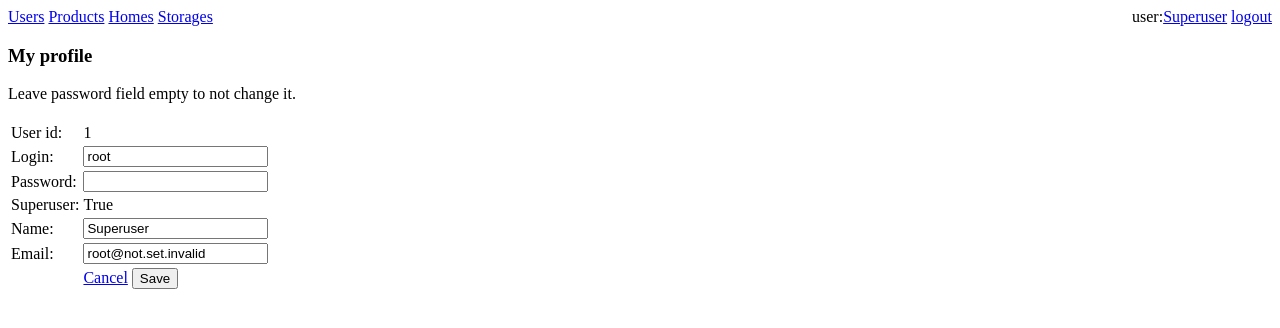
After one commit to Peanhua/HomeStorage, a Flask app: page /profile in a window 1280 px wide. The commit adds this page. Shown: the top 328 px of the page. Run offline with Flask 2, Linux system fonts and the light colour scheme; a user stored in the database is signed in.

Commit message:
Add profile edit view.

```diff
--- a/application/templates/layout.html
+++ b/application/templates/layout.html
@@ -16,7 +16,7 @@
       <a href="{{ url_for('storages_index') }}">Storages</a>
 
       <span style="float: right;">
-        user:{{ current_user.name }} <a href="{{ url_for('auth_logout') }}">logout</a>
+        user:<a href="{{ url_for('users_profile_edit') }}">{{ current_user.name }}</a> <a href="{{ url_for('auth_logout') }}">logout</a>
       </span>
     </div>
 
--- /dev/null
+++ b/application/templates/users/edit_profile.html
@@ -0,0 +1,65 @@
+{% extends "layout.html" %}
+
+{% block body %}
+<h3>My profile</h3>
+<div>Leave password field empty to not change it.</div>
+<div>&nbsp;</div>
+<form method="POST">
+  <table>
+    <tr>
+      <td>User id:</td><td>{{ user.user_id }}</td>
+    </tr>
+    <tr>
+      <td>{{ form.login.label }}</td><td>{{ form.login }}</td>
+      <td>
+        <ul>
+          {% for error in form.login.errors %}
+          <li>{{ error }}</li>
+          {% endfor %}
+        </ul>
+      </td>
+    </tr>
+    <tr>
+      <td>{{ form.password.label }}</td><td>{{ form.password }}</td>
+      <td>
+        <ul>
+          {% for error in form.password.errors %}
+          <li>{{ error }}</li>
+          {% endfor %}
+        </ul>
+      </td>
+    </tr>
+    <tr>
+      <td>Superuser:</td><td>{{ user.superuser }}</td>
+    </tr>
+    <tr>
+      <td>{{ form.name.label }}</td><td>{{ form.name }}</td>
+      <td>
+        <ul>
+          {% for error in form.name.errors %}
+          <li>{{ error }}</li>
+          {% endfor %}
+        </ul>
+      </td>
+    </tr>
+    <tr>
+      <td>{{ form.email.label }}</td><td>{{ form.email }}</td>
+      <td>
+        <ul>
+          {% for error in form.email.errors %}
+          <li>{{ error }}</li>
+          {% endfor %}
+        </ul>
+      </td>
+    </tr>
+    <tr>
+      <td>
+      </td>
+      <td>
+        <a href="{{ url_for('index') }}">Cancel</a>
+        <input type="submit" value="Save" />
+      </td>
+    </tr>
+  </table>
+</form>
+{% endblock %}
--- a/application/users/forms.py
+++ b/application/users/forms.py
@@ -16,3 +16,6 @@ class UserNewForm(UserBaseForm):
 class UserEditForm(UserBaseForm):
     password  = PasswordField("Password:", [validators.Optional(), validators.Length(min=8)])
     superuser = BooleanField("Superuser:", [validators.Optional()])
+
+class UserProfileForm(UserBaseForm):
+    password  = PasswordField("Password:", [validators.Optional(), validators.Length(min=8)])
--- a/application/users/views.py
+++ b/application/users/views.py
@@ -2,7 +2,7 @@ from application              import app, db
 from application.users.models import User
 from application.users.forms  import UserNewForm, UserEditForm
 from flask                    import redirect, render_template, request, url_for
-from flask_login              import login_required
+from flask_login              import current_user, login_required
 
 # List of users
 @app.route("/users", methods=["GET"])
@@ -63,3 +63,27 @@ def users_edit(user_id):
         db.session().commit()
 
         return redirect(url_for("users_index"))
+
+
+# Edit user profile
+@app.route("/profile", methods=["GET", "POST"])
+@login_required
+def users_profile_edit():
+    if request.method == "GET":
+        form = UserEditForm(obj=current_user)
+        return render_template("users/edit_profile.html", form=form, user=current_user)
+
+    else:
+        form = UserEditForm(request.form)
+
+        if not form.validate():
+            return render_template("users/edit_profile.html", form=form, user=current_user)
+
+        current_user.name      = form.name.data
+        current_user.email     = form.email.data
+        current_user.login     = form.login.data
+        if len(form.password.data) > 0:
+            current_user.password = form.password.data
+        db.session().commit()
+
+        return redirect(url_for("index"))
```
